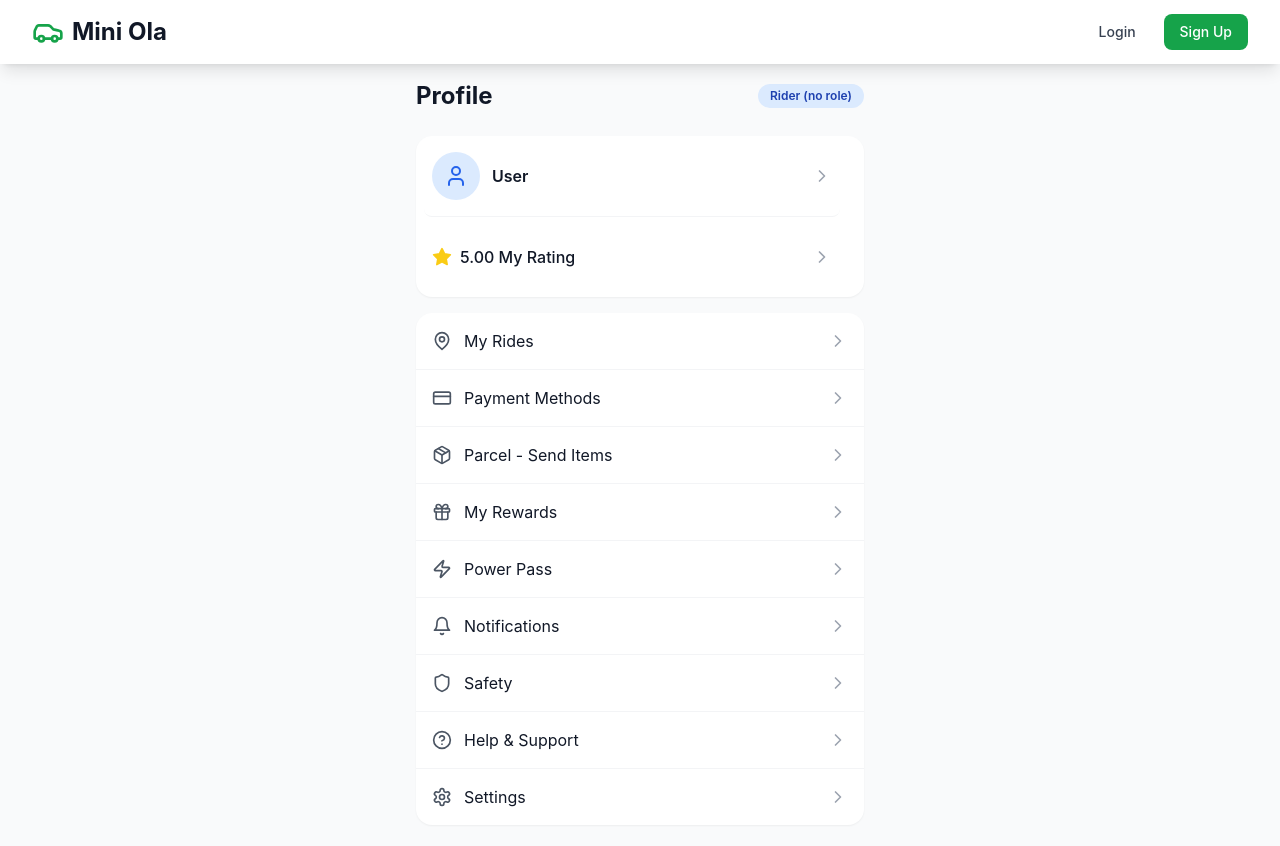
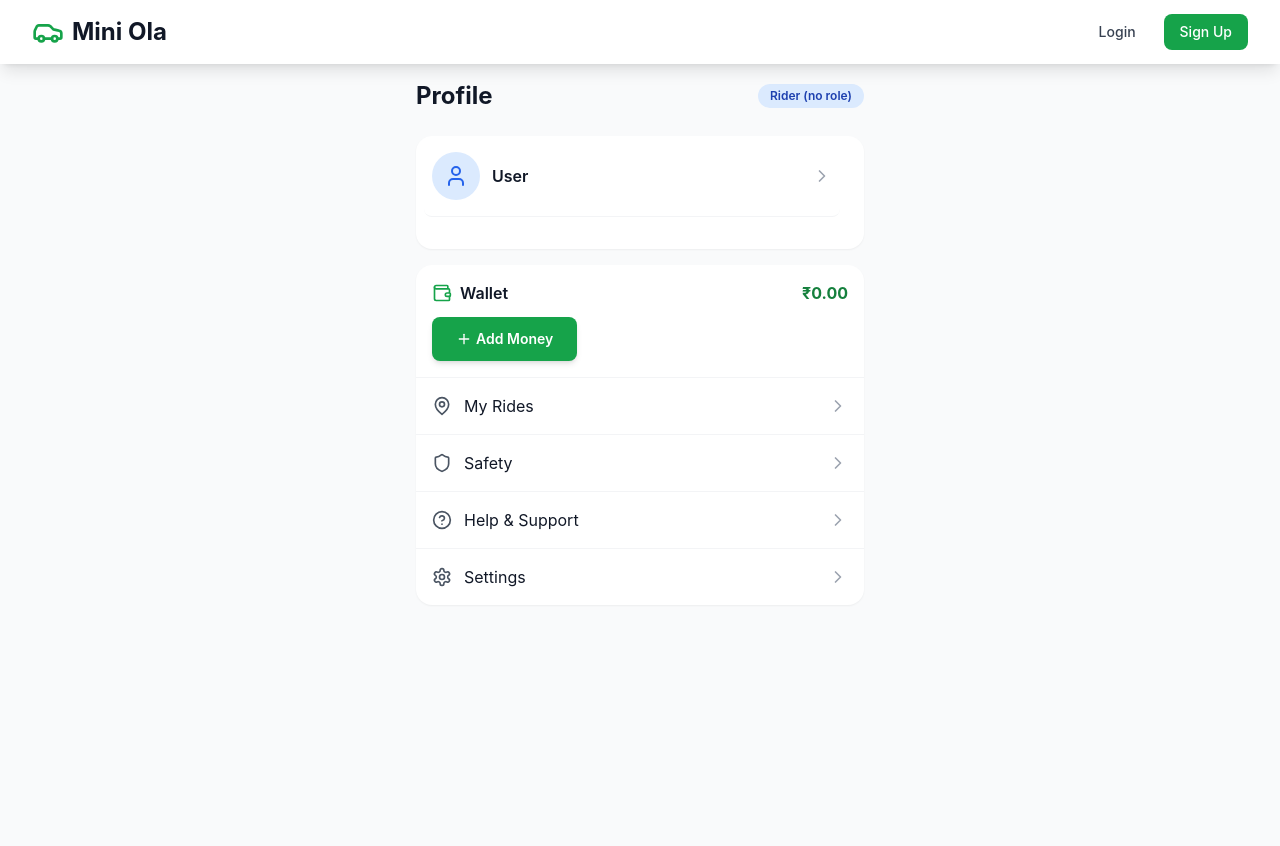
Before and after one commit to Devraj-nk/Meta_Mobility, a React (Vite) app in the folder mini-ola-frontend/: page /profile in a window 1280 px wide. Shown: the top 846 px of the page. Built offline with nearby package versions, Linux system fonts and the light colour scheme.

Commit message:
updated Profile file

```diff
--- a/mini-ola-frontend/src/pages/Profile.jsx
+++ b/mini-ola-frontend/src/pages/Profile.jsx
@@ -1,9 +1,11 @@
-import { User, Star, HelpCircle, Package, CreditCard, MapPin, Shield, Gift, Zap, Bell, FileText, ChevronRight, Car, DollarSign, Clock, TrendingUp, Settings, Award } from 'lucide-react'
+import { User, HelpCircle, CreditCard, MapPin, Shield, Bell, FileText, ChevronRight, Car, DollarSign, Clock, TrendingUp, Settings, Award, Wallet, Plus, Minus } from 'lucide-react'
 import { useAuth } from '../context/AuthContext'
 import { useNavigate } from 'react-router-dom'
+import { useState } from 'react'
+import { api } from '../api/client'
 
 const Profile = () => {
-  const { user } = useAuth()
+  const { user, refreshProfile } = useAuth()
   const navigate = useNavigate()
 
   // Debug: Log user data
@@ -12,9 +14,16 @@ const Profile = () => {
 
   const handleMenuClick = (path) => {
     // For now, navigate to the path or show alert for unimplemented pages
-    if (path === '/rides' || path === '/driver/trips') {
-      // Navigate back to dashboard which has ride history
-      navigate(user?.role === 'driver' ? '/driver/dashboard' : '/rider/dashboard')
+    if (path === '/rides') {
+      navigate('/rides')
+    } else if (path === '/driver/trips') {
+      navigate('/driver/dashboard')
+    } else if (path === '/safety') {
+      navigate('/safety')
+    } else if (path === '/help') {
+      navigate('/help')
+    } else if (path === '/settings') {
+      navigate('/settings')
     } else if (path === '/payment' || path === '/driver/bank') {
       alert('Payment/Bank section - Coming soon!')
     } else {
@@ -25,11 +34,6 @@ const Profile = () => {
   // Rider-specific menu items
   const riderMenuItems = [
     { icon: MapPin, label: 'My Rides', path: '/rides' },
-    { icon: CreditCard, label: 'Payment Methods', path: '/payment' },
-    { icon: Package, label: 'Parcel - Send Items', path: '/parcel' },
-    { icon: Gift, label: 'My Rewards', path: '/rewards' },
-    { icon: Zap, label: 'Power Pass', path: '/power-pass' },
-    { icon: Bell, label: 'Notifications', path: '/notifications' },
     { icon: Shield, label: 'Safety', path: '/safety' },
     { icon: HelpCircle, label: 'Help & Support', path: '/help' },
     { icon: Settings, label: 'Settings', path: '/settings' },
@@ -51,6 +55,25 @@ const Profile = () => {
   ]
 
   const menuItems = user?.role === 'driver' ? driverMenuItems : riderMenuItems
+  const [topupOpen, setTopupOpen] = useState(false)
+  const [amount, setAmount] = useState(100)
+  const [loading, setLoading] = useState(false)
+
+  const handleTopup = async () => {
+    setLoading(true)
+    try {
+      const res = await api.walletTopup({ amount, method: 'upi' })
+      const newBalance = res.data?.data?.balance
+      // refresh global profile so all screens show updated balance
+      await refreshProfile()
+      alert('Wallet topped up! New balance: ₹' + (newBalance?.toFixed ? newBalance.toFixed(2) : newBalance))
+    } catch (e) {
+      alert(e.response?.data?.message || e.message || 'Top-up failed')
+    } finally {
+      setLoading(false)
+      setTopupOpen(false)
+    }
+  }
 
   return (
     <div className="min-h-screen bg-gray-50 p-4">
@@ -70,7 +93,7 @@ const Profile = () => {
         {/* User Card */}
         <div className="bg-white rounded-2xl shadow-sm p-4 mb-4">
           <button
-            onClick={() => alert('Edit Profile - Coming soon!')}
+            onClick={() => navigate('/settings')}
             className="w-full flex items-center justify-between mb-4 pb-4 border-b border-gray-100 hover:bg-gray-50 active:bg-gray-100 transition-colors rounded-lg p-2 -m-2"
           >
             <div className="flex items-center space-x-3">
@@ -91,21 +114,47 @@ const Profile = () => {
             <ChevronRight className="w-5 h-5 text-gray-400" />
           </button>
 
-          {/* Rating */}
-          <button
-            onClick={() => navigate(user?.role === 'driver' ? '/driver/dashboard' : '/rider/dashboard')}
-            className="w-full flex items-center justify-between py-3 hover:bg-gray-50 active:bg-gray-100 transition-colors rounded-lg px-2 -mx-2"
-          >
-            <div className="flex items-center space-x-2">
-              <Star className="w-5 h-5 text-yellow-400 fill-yellow-400" />
-              <span className="font-medium text-gray-900">{user?.rating?.toFixed(2) || '5.00'} My Rating</span>
-            </div>
-            <ChevronRight className="w-5 h-5 text-gray-400" />
-          </button>
+          {/* Rating removed as requested */}
         </div>
 
         {/* Menu Items */}
         <div className="bg-white rounded-2xl shadow-sm overflow-hidden">
+          {/* Wallet card for riders */}
+          {user?.role !== 'driver' && (
+            <div className="p-4 border-b border-gray-100">
+              <div className="flex items-center justify-between">
+                <div className="flex items-center gap-2">
+                  <Wallet className="w-5 h-5 text-green-600" />
+                  <span className="text-gray-900 font-semibold">Wallet</span>
+                </div>
+                <span className="font-bold text-green-700">₹{user?.walletBalance?.toFixed(2) || '0.00'}</span>
+              </div>
+              <div className="mt-3 flex gap-2">
+                <button onClick={() => setTopupOpen(true)} className="btn-primary text-sm flex items-center gap-1">
+                  <Plus className="w-4 h-4" /> Add Money
+                </button>
+              </div>
+            </div>
+          )}
+
+          {/* Top-up modal */}
+          {topupOpen && (
+            <div className="p-4 border-b border-gray-100 bg-gray-50">
+              <div className="flex items-center gap-2 mb-2">
+                <Wallet className="w-5 h-5 text-primary-600" />
+                <span className="font-semibold">Add Money to Wallet</span>
+              </div>
+              <div className="flex items-center gap-2">
+                <button className="btn-secondary px-3 py-1" onClick={() => setAmount(Math.max(1, amount-50))}><Minus className="w-4 h-4"/></button>
+                <input type="number" className="input-field w-32" value={amount} onChange={(e)=>setAmount(parseInt(e.target.value||'0'))} />
+                <button className="btn-secondary px-3 py-1" onClick={() => setAmount(amount+50)}><Plus className="w-4 h-4"/></button>
+                <button disabled={loading} onClick={handleTopup} className="btn-primary ml-auto">Pay via UPI</button>
+                <button disabled={loading} onClick={()=>setTopupOpen(false)} className="btn-secondary">Cancel</button>
+              </div>
+              <p className="text-xs text-gray-500 mt-2">Top-up is simulated for demo. Balance updates instantly.</p>
+            </div>
+          )}
+
           {menuItems.map((item, index) => (
             <button
               key={index}
```
